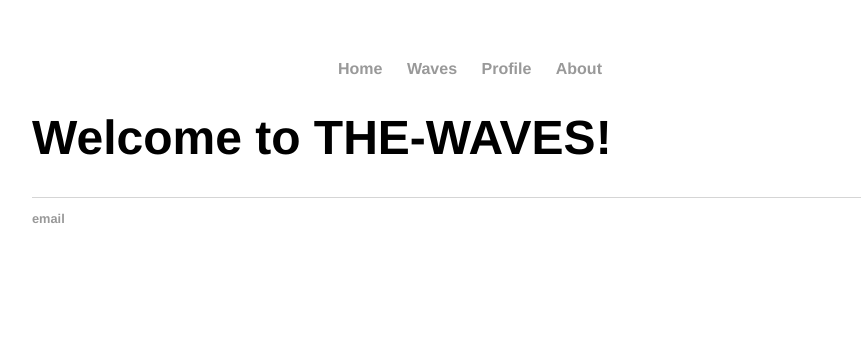
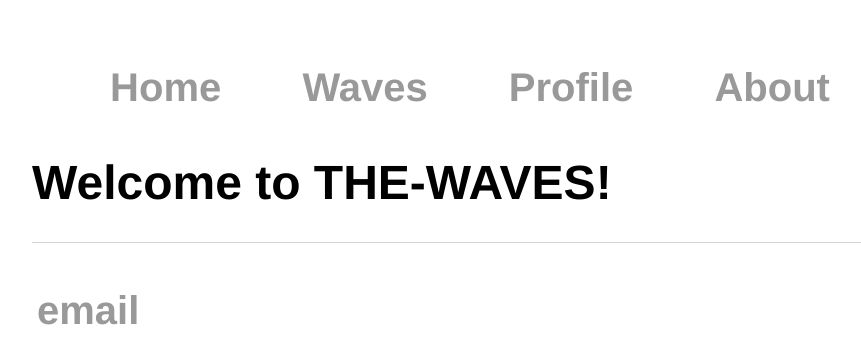
Before and after one commit to the-waves/the-waves.github.io, a Jekyll site: the page built from index.html, in a window 1280 px wide. Shown: the top 364 px of the page, without its empty margins (160-1021 px from the left). Built offline with Jekyll 4.4.1, drawn with Linux system fonts in a browser that asks for light colours.

Commit message:
Update main.css

```diff
--- a/css/main.css
+++ b/css/main.css
@@ -4,9 +4,11 @@ body {
 }
 nav ul, footer ul {
     font-family:'Helvetica', 'Arial', 'Sans-Serif';
-    padding: 0px;
+    padding: 5px;
+    word-spacing: 50px;
     list-style: none;
     font-weight: bold;
+    font-size: 40px;
 }
 nav ul li, footer ul li {
     display: inline;
```
